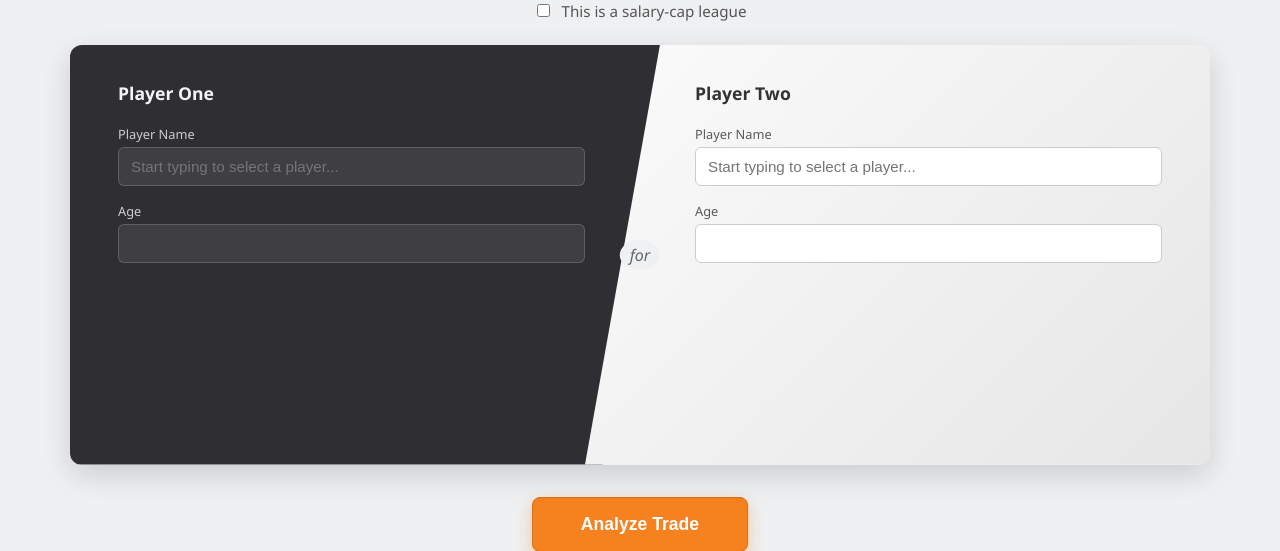
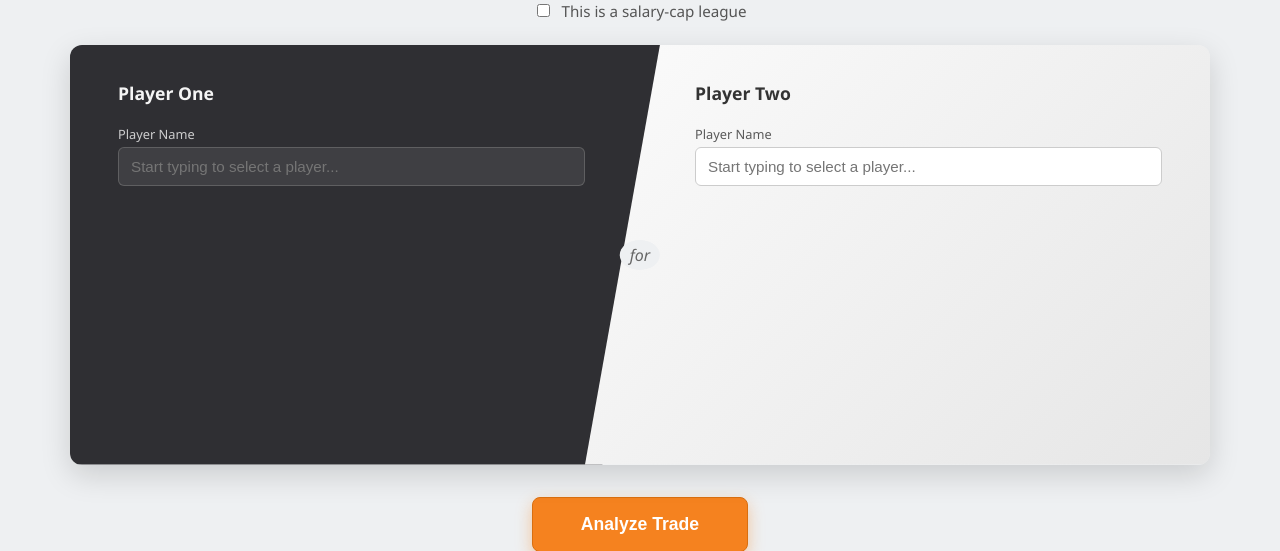
Before and after one commit to IanParrett/FantastyFootball_TradeV, a Flask app: page / in a window 1280 px wide. Shown: the part 149-700 px from the top of the page. Run offline with Flask 3, Linux system fonts and the light colour scheme.

Commit message:
Hide and lock the Age field, same as Stats
Age is auto-filled from Sleeper's birth date on player selection and
now stored as a hidden input instead of an editable number field, so
it's no longer visible or alterable. Form now shows only Player Name
per side, plus Contract/Salary when their respective toggles are on.

Co-Authored-By: Claude Sonnet 5 <noreply@anthropic.com>
Claude-Session: https://claude.ai/code/session_01MoaCA4ee37LGDiDfbpsDU4

```diff
--- a/static/style.css
+++ b/static/style.css
@@ -131,15 +131,6 @@ body {
 .field {
   display: block;
   margin-bottom: 16px;
-}
-
-.field-row {
-  display: flex;
-  gap: 12px;
-}
-
-.field-row .field {
-  flex: 1;
 }
 
 .field-label {
--- a/templates/index.html
+++ b/templates/index.html
@@ -40,16 +40,11 @@
           <input type="text" name="name" autocomplete="off" placeholder="Start typing to select a player..." required />
           <ul class="player-suggestions hidden"></ul>
         </label>
-        <div class="field-row">
-          <label class="field">
-            <span class="field-label">Age</span>
-            <input type="number" name="age" min="0" required />
-          </label>
+        <input type="hidden" name="age" value="" />
         <label class="field contract-field hidden">
           <span class="field-label">Contract (yrs)</span>
           <input type="number" name="contract_length" min="0" value="0" />
         </label>
-        </div>
         <label class="field salary-field hidden">
           <span class="field-label">League Salary</span>
           <input type="number" name="salary" step="any" />
@@ -66,16 +61,11 @@
           <input type="text" name="name" autocomplete="off" placeholder="Start typing to select a player..." required />
           <ul class="player-suggestions hidden"></ul>
         </label>
-        <div class="field-row">
-          <label class="field">
-            <span class="field-label">Age</span>
-            <input type="number" name="age" min="0" required />
-          </label>
+        <input type="hidden" name="age" value="" />
         <label class="field contract-field hidden">
           <span class="field-label">Contract (yrs)</span>
           <input type="number" name="contract_length" min="0" value="0" />
         </label>
-        </div>
         <label class="field salary-field hidden">
           <span class="field-label">League Salary</span>
           <input type="number" name="salary" step="any" />
```
Lines whose indentation alone changed are shown as unchanged.
